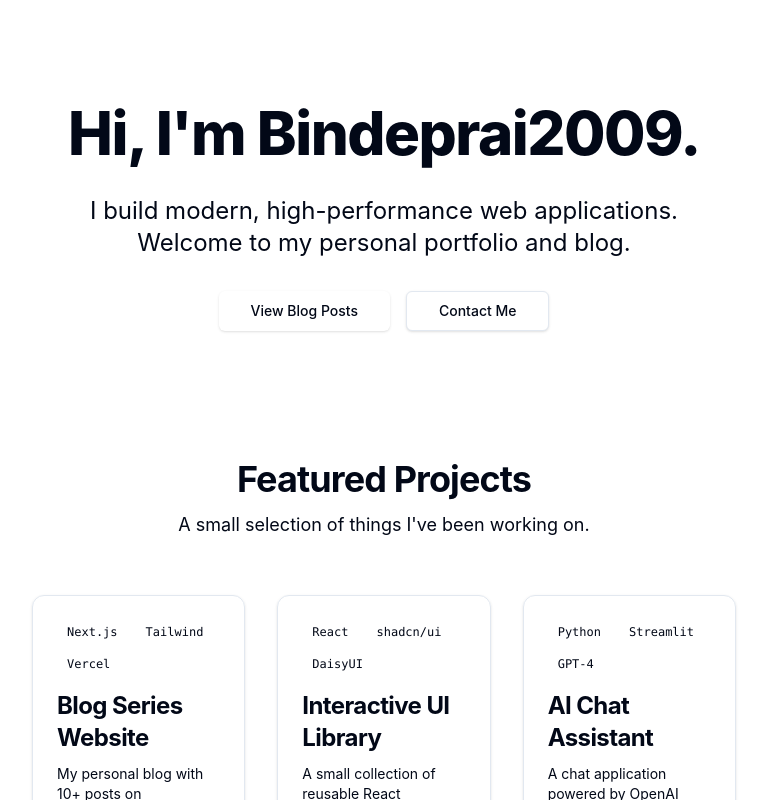
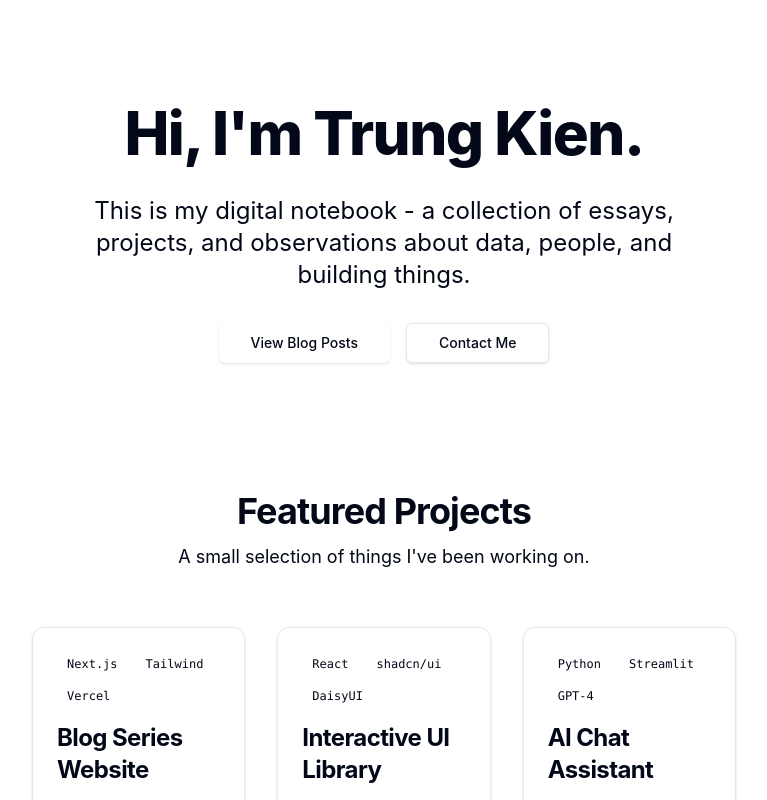
Before and after one commit to bindeptrai2009-sketch/my-portfolio, a Next.js app: page / in a window 1280 px wide. Shown: the top 800 px of the page, without its empty margins (256-1023 px from the left). Built offline with nearby package versions, Linux system fonts and the light colour scheme.

Commit message:
Update intro text to Trung Kien

```diff
--- a/app/layout.tsx
+++ b/app/layout.tsx
@@ -7,7 +7,7 @@ import { SiteFooter } from "../components/SiteFooter";
 const inter = Inter({ subsets: ["latin"], variable: "--font-inter" });
 
 export const metadata: Metadata = {
-  title: "Bindeprai2009 Portfolio",
+  title: "Trung Kien Portfolio",
   description: "Minimalist Developer Portfolio and Blog",
 };
 
--- a/app/page.tsx
+++ b/app/page.tsx
@@ -31,10 +31,10 @@ export default function Home() {
       <section className="text-center py-12 md:py-16">
         <div className="max-w-2xl mx-auto flex flex-col gap-6">
           <h1 className="font-heading font-extrabold text-4xl md:text-5xl lg:text-6xl tracking-tight leading-tight">
-            Hi, I'm <span className="text-primary">Bindeprai2009</span>.
+            Hi, I'm <span className="text-primary">Trung Kien</span>.
           </h1>
           <p className="text-xl md:text-2xl text-muted-foreground">
-            I build modern, high-performance web applications. Welcome to my personal portfolio and blog.
+            This is my digital notebook - a collection of essays, projects, and observations about data, people, and building things.
           </p>
           <div className="flex flex-wrap gap-4 items-center justify-center pt-2">
             <Button size="lg" asChild>
--- a/components/SiteFooter.tsx
+++ b/components/SiteFooter.tsx
@@ -3,7 +3,7 @@ export function SiteFooter() {
     <footer className="border-t bg-muted">
       <div className="container mx-auto px-4 md:px-6 py-8">
         <p className="text-center text-sm text-muted-foreground">
-          &copy; 2026 Bindeprai2009. All rights reserved.
+          &copy; 2026 Trung Kien. All rights reserved.
         </p>
       </div>
     </footer>
--- a/components/SiteHeader.tsx
+++ b/components/SiteHeader.tsx
@@ -10,8 +10,8 @@ export function SiteHeader() {
     <header className="sticky top-0 z-50 w-full border-b bg-background/95 backdrop-blur shadow-sm">
       <div className="container mx-auto flex h-16 items-center px-4 md:px-6">
         <Link href="/" className="flex items-center gap-2 font-bold text-primary text-xl">
-          <span className="hidden sm:inline">Bindeprai2009</span>
-          <span className="sm:hidden">BP</span>
+          <span className="hidden sm:inline">Trung Kien</span>
+          <span className="sm:hidden">TK</span>
         </Link>
         <nav className="flex items-center gap-6 text-sm ml-auto font-medium">
           {navLinks.map((link) => (
```
